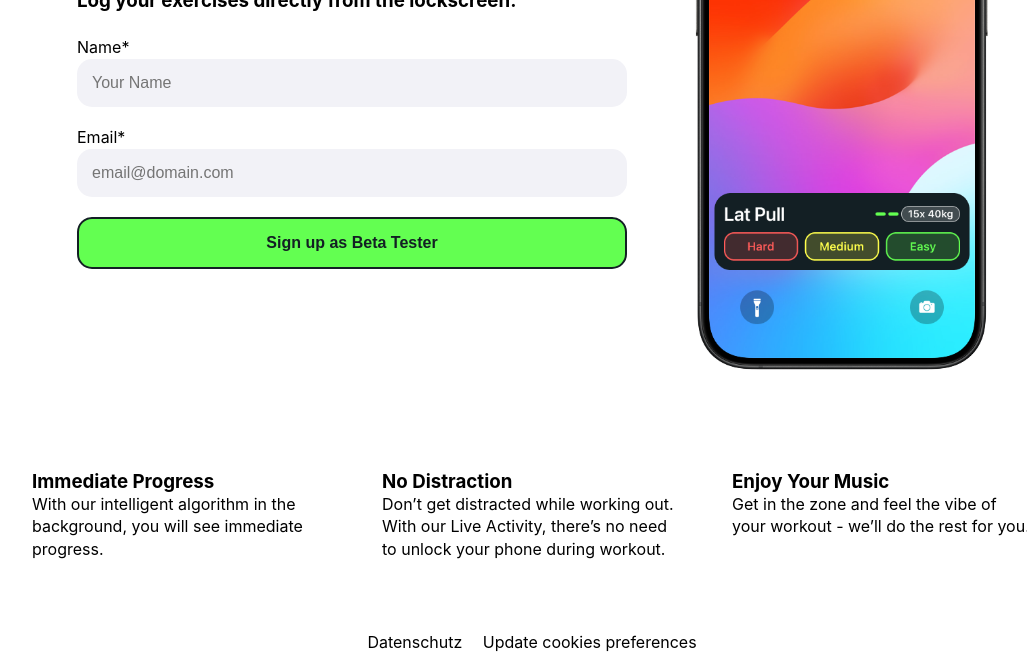
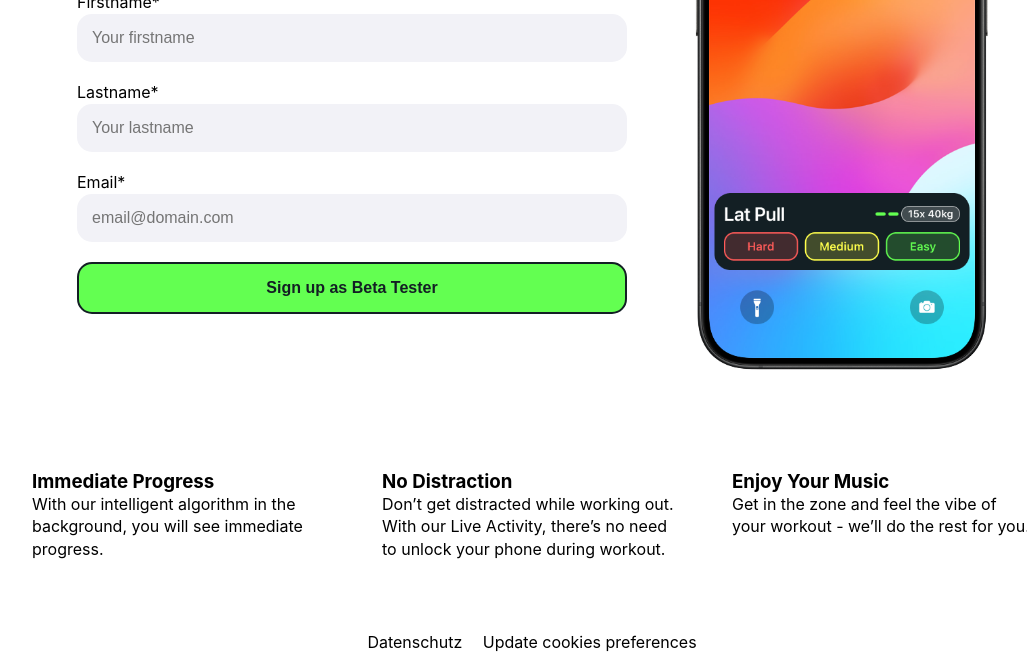
Before and after one commit to josuaroeck/jymknopf-web, a plain HTML site: page logscreen.html in a window 1280 px wide. Shown: the part 290-958 px from the top of the page, without its empty margins (108-1135 px from the left). Drawn offline with Linux system fonts and the light colour scheme; a script that the page names is missing.

Commit message:
add lastname to form

```diff
--- a/logscreen.html
+++ b/logscreen.html
@@ -74,9 +74,15 @@
 
                     <form class="form-wrapper" action="https://formspree.io/f/xrbkpvjr" method="POST">
                         <div class="input-wrapper">
-                            <label for="name">Name*</label>
-                            <input class="textfield" type="text" name="name" id="name" placeholder="Your Name"
-                                required />
+                            <label for="firstname">Firstname*</label>
+                            <input class="textfield" type="text" name="firstname" id="firstname"
+                                placeholder="Your firstname" required />
+                        </div>
+
+                        <div class="input-wrapper">
+                            <label for="lastname">Lastname*</label>
+                            <input class="textfield" type="text" name="lastname" id="lastname"
+                                placeholder="Your lastname" required />
                         </div>
 
                         <div class="input-wrapper">
```
